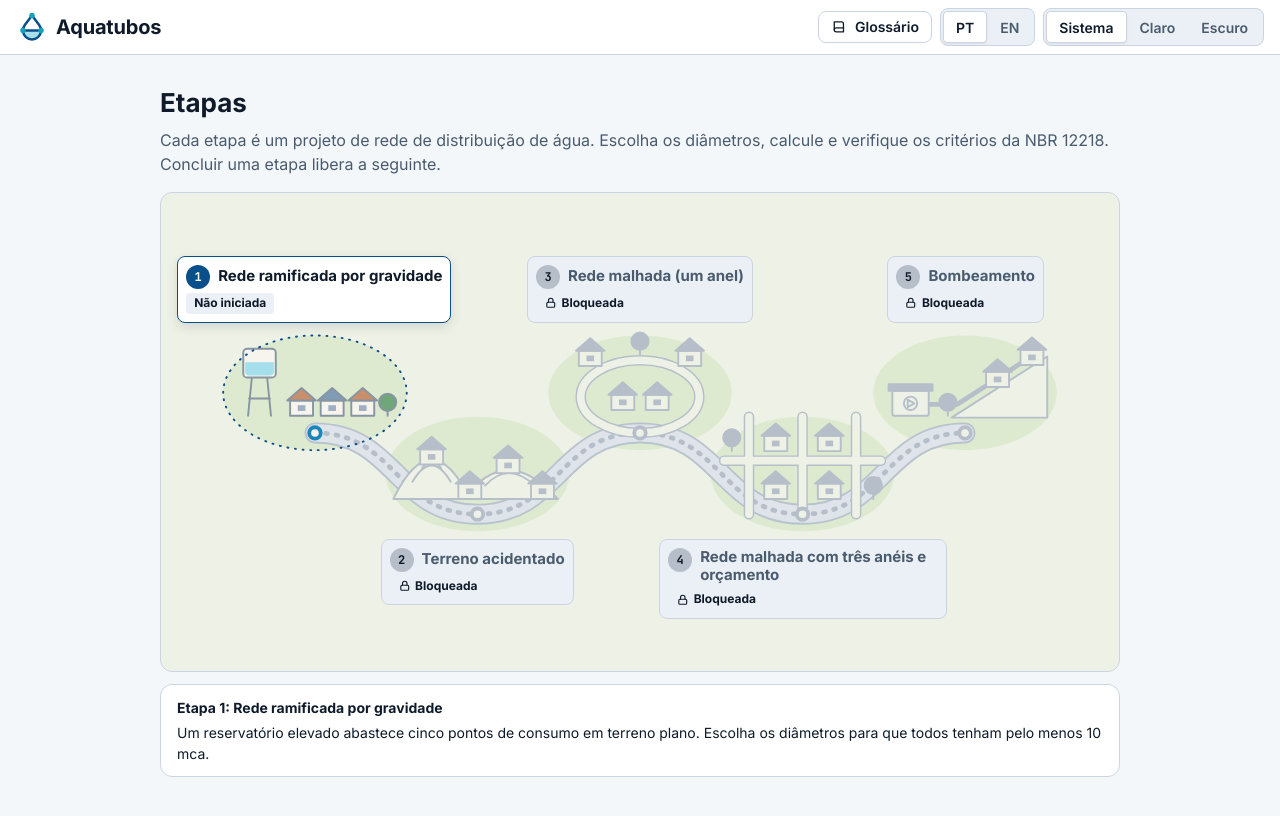
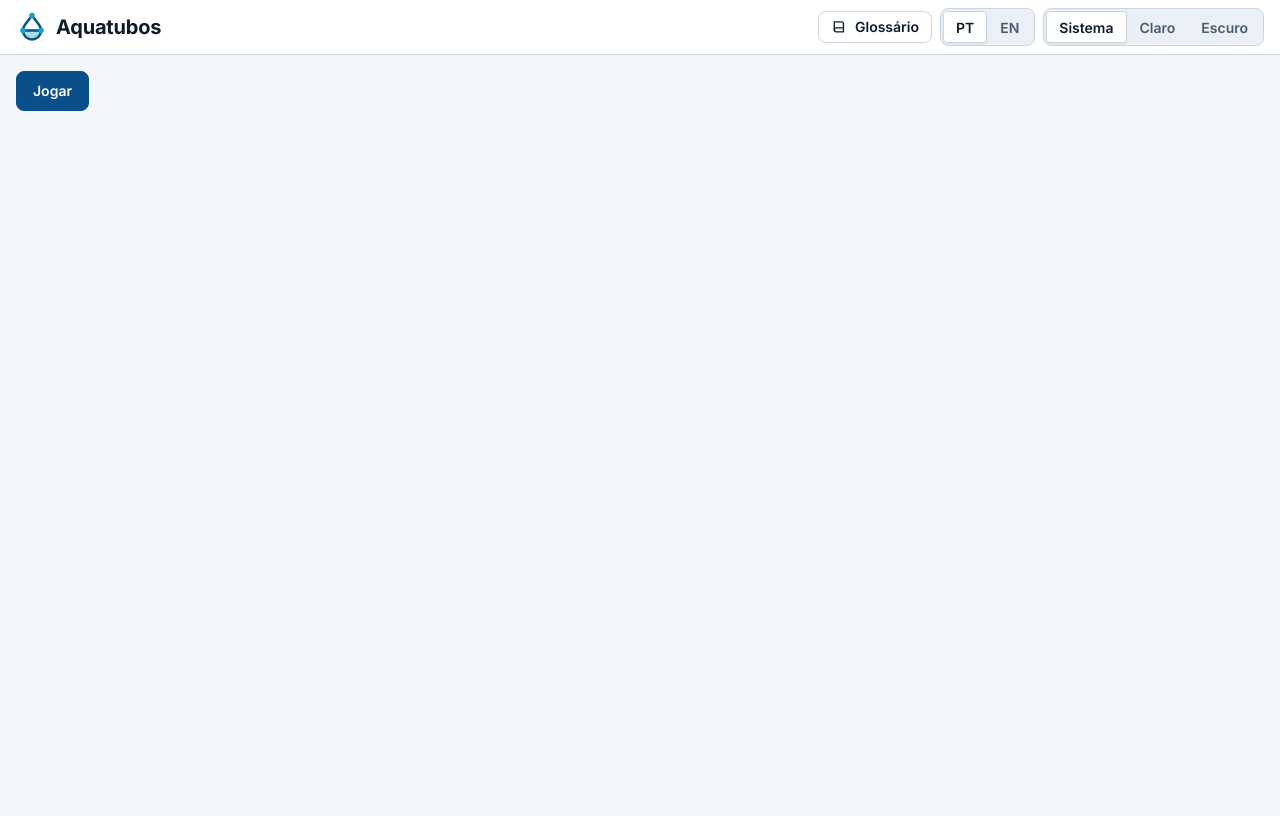
Before and after one commit to jvsena42/aquatubos, a React (Vite) app: page / in a window 1280 px wide. Shown: the top 816 px of the page. Built offline with nearby package versions, Linux system fonts and the light colour scheme.

Commit message:
feat(state): add title screen and stage map as separate screens
Co-Authored-By: Claude Fable 5.2 <noreply@anthropic.com>

```diff
--- a/src/state/store.ts
+++ b/src/state/store.ts
@@ -30,6 +30,11 @@ export interface AppState {
   /** False until saved progress and preferences were read from IndexedDB. */
   hydrated: boolean;
   hydrate: () => Promise<void>;
+
+  /** Screen shown while no stage is open: the title screen or the stage map. */
+  screen: 'home' | 'map';
+  goHome: () => void;
+  goToMap: () => void;
 
   /** Saved progress by stage id. */
   progress: Record<string, StageProgress>;
@@ -131,6 +136,10 @@ export const useAppStore = create<AppState>((set, get) => {
       }
     },
 
+    screen: 'home',
+    goHome: () => set({ screen: 'home' }),
+    goToMap: () => set({ screen: 'map' }),
+
     progress: {},
 
     scenario: null,
@@ -172,6 +181,7 @@ export const useAppStore = create<AppState>((set, get) => {
 
     closeStage: () =>
       set({
+        screen: 'map',
         scenario: null,
         diameters: {},
         selection: null,
--- a/src/ui/App.tsx
+++ b/src/ui/App.tsx
@@ -9,6 +9,7 @@ import { useAppStore } from '../state/store';
 import { Header } from './shell/Header';
 import { PwaNotice } from './shell/PwaNotice';
 import { shellStrings } from './shell/strings';
+import { HomeScreen } from './home/HomeScreen';
 import { StageSelect } from './stages/StageSelect';
 
 // The stage screen (network view, panels, charts) is loaded when the first stage opens.
@@ -25,6 +26,7 @@ export function App() {
   const lang = useAppStore((s) => s.lang);
   const theme = useAppStore((s) => s.theme);
   const scenarioId = useAppStore((s) => s.scenario?.id ?? null);
+  const screen = useAppStore((s) => s.screen);
 
   const hydrateStarted = useRef(false);
   useEffect(() => {
@@ -63,8 +65,10 @@ export function App() {
           >
             <StageScreen key={scenarioId} />
           </Suspense>
+        ) : screen === 'map' ? (
+          <StageSelect />
         ) : (
-          <StageSelect />
+          <HomeScreen />
         )}
       </main>
       <PwaNotice />
--- /dev/null
+++ b/src/ui/home/HomeScreen.tsx
@@ -0,0 +1,13 @@
+import { useAppStore } from '../../state/store';
+
+/** Placeholder for the title screen. */
+export function HomeScreen() {
+  const goToMap = useAppStore((s) => s.goToMap);
+  return (
+    <div data-placeholder="HomeScreen">
+      <button type="button" className="btn btn--primary" onClick={goToMap}>
+        Jogar
+      </button>
+    </div>
+  );
+}
```
Also changed, not shown: 2 other files (tests, documents, lock files or other folders).
